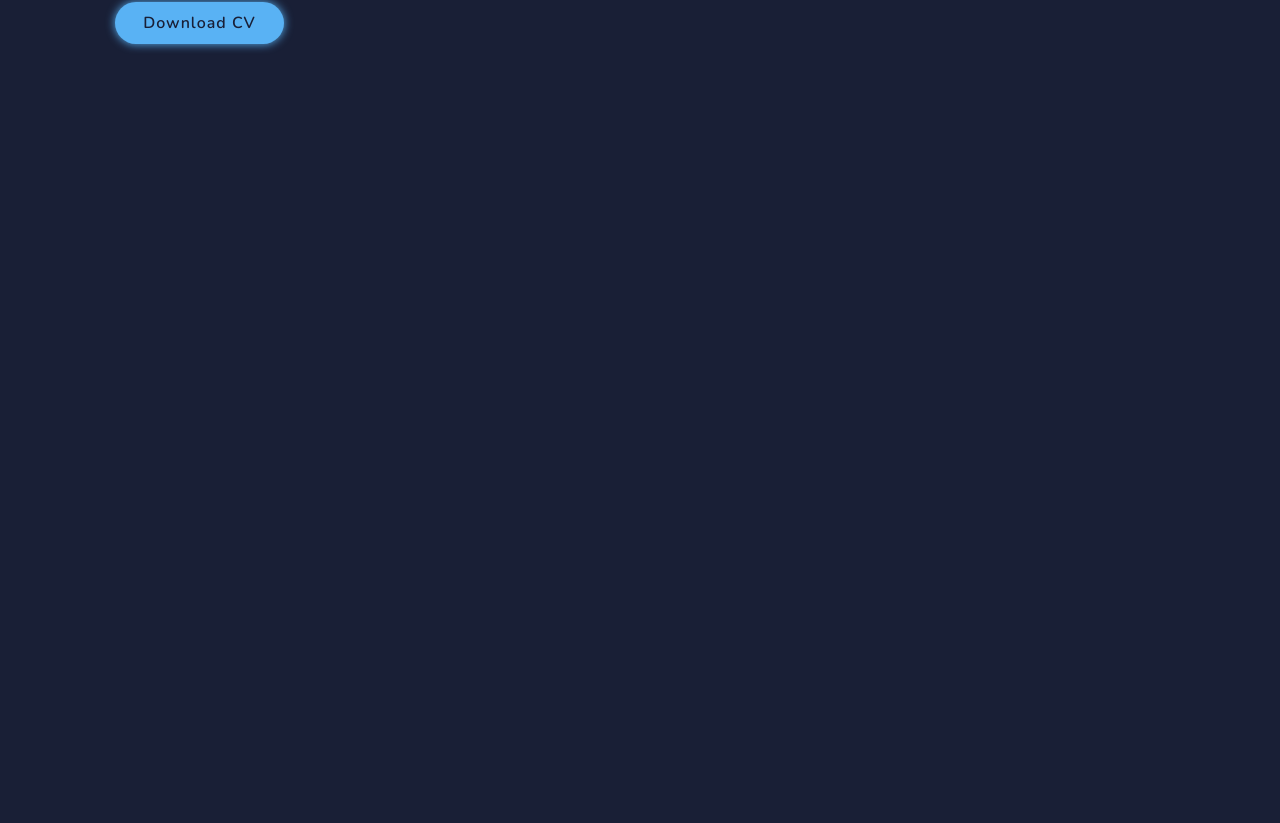
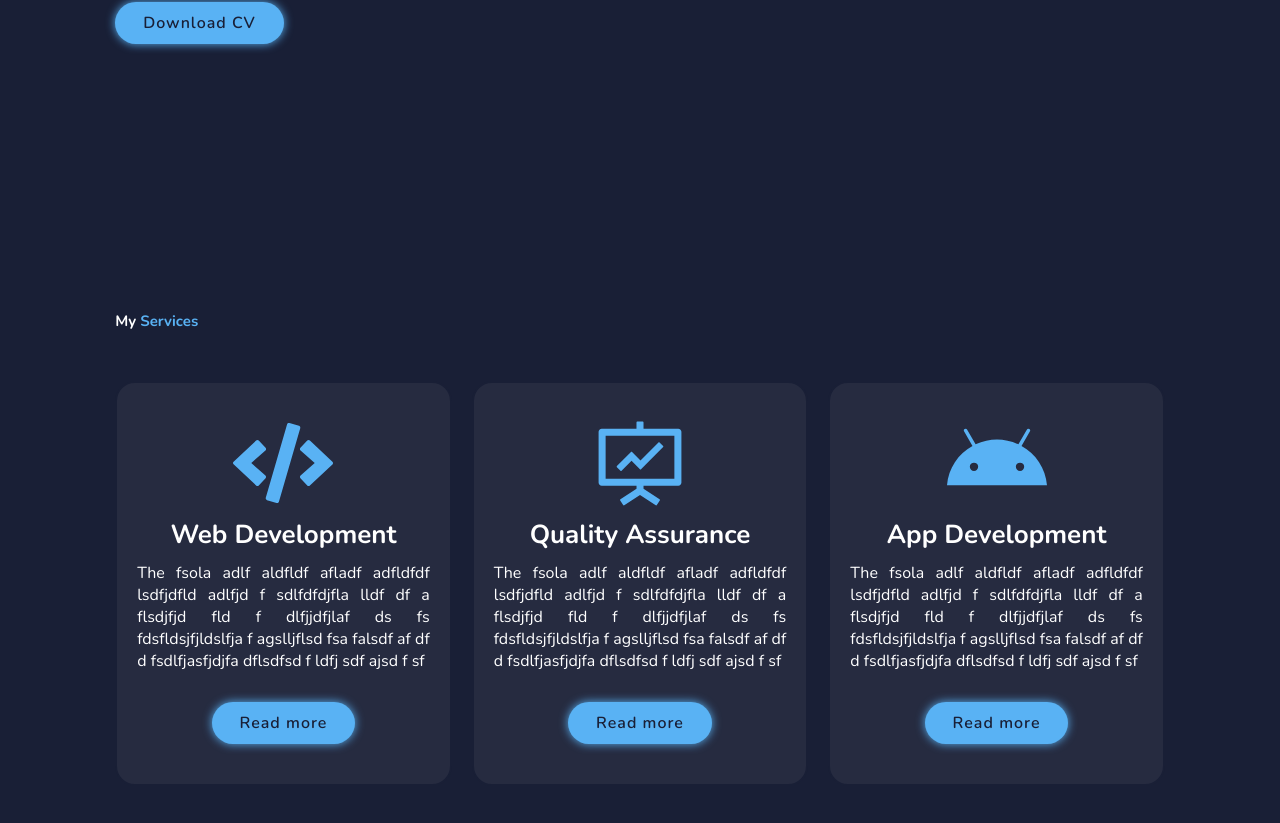
Before and after one commit to WShashinduChamika/My-Web-Portfolio, a React (Create React App) app: page / in a window 1280 px wide. Shown: the part 589-1412 px from the top of the page. Before the commit the page ends 800 px from the top, so only its background shows below. Built offline with nearby package versions, Linux system fonts and the light colour scheme.

Commit message:
Developed my services feature

```diff
--- a/src/App.js
+++ b/src/App.js
@@ -1,5 +1,6 @@
 import './App.css';
 import Home from './components/home/Home';
+import MyServices from './components/my_services/MyServices';
 
 
 import NavBar from './components/nav_bar_component/NavBar';
@@ -9,6 +10,7 @@ function App() {
     <div className="App">
       <NavBar></NavBar>
       <Home></Home>
+      <MyServices></MyServices>
     </div>
   );
 }
--- /dev/null
+++ b/src/components/my_services/MyServices.css
@@ -0,0 +1,56 @@
+.services h2 {
+    margin-bottom: 5rem;
+}
+
+.service-container {
+    gap: 2rem;
+    display: flex;
+    align-items: center;
+    justify-content: center;
+    flex-wrap: wrap;
+}
+
+.service-container div.service-box {
+    padding: 3rem 2rem 4rem;
+    background: var(--snd-bg-clr);
+    text-align: center;
+    border-radius: 2rem;
+    border: 0.2rem solid var(--bg-clr);
+    flex: 1 1 30rem;
+    transition: 0.5s ease;
+}
+
+.service-container div.service-box:hover {
+    border-color: var(--main-clr);
+    transform: scale(1.02);
+}
+
+.service-box-icon {
+    font-size: 10rem;
+    color: var(--main-clr);
+}
+
+.service-box h3 {
+    font-size: 2.6rem;
+}
+
+.service-box p {
+    margin: 1rem 0 3rem;
+    font-size: 1.6rem;
+    text-align: justify;
+}
+
+@media (max-width:991px){
+    .services{
+        padding: 7rem;
+    }
+}
+
+@media (max-width:768px){
+    .services h2{
+        margin-bottom: 3rem;
+    }
+    .service-box p {
+        margin: 2.5rem 1.5rem;
+    }
+}
--- /dev/null
+++ b/src/components/my_services/MyServices.jsx
@@ -0,0 +1,51 @@
+import React from 'react'
+import './MyServices.css'
+import { FaAndroid, FaCode } from 'react-icons/fa'
+import { MdHighQuality } from 'react-icons/md'
+import { AiOutlineFundProjectionScreen } from 'react-icons/ai'
+
+export default function MyServices() {
+    return (
+        <div>
+            <section class="services" id="services">
+
+                <h2 class="heading">My <span>Services</span></h2>
+
+                <div class="service-container">
+
+                    <div class="service-box">
+                        <FaCode className='service-box-icon'></FaCode>
+                        <h3>Web Development</h3>
+                        <p>The fsola adlf aldfldf afladf adfldfdf lsdfjdfld adlfjd f sdlfdfdjfla lldf df a flsdjfjd fld f
+                            dlfjjdfjlaf ds
+                            fs fdsfldsjfjldslfja f agslljflsd fsa falsdf af df d fsdlfjasfjdjfa dflsdfsd f ldfj sdf ajsd f sf
+                        </p>
+                        <a href="#" class="btn">Read more</a>
+                    </div>
+
+                    <div class="service-box">
+                        <AiOutlineFundProjectionScreen className='service-box-icon'></AiOutlineFundProjectionScreen>
+                        <h3>Quality Assurance</h3>
+                        <p>The fsola adlf aldfldf afladf adfldfdf lsdfjdfld adlfjd f sdlfdfdjfla lldf df a flsdjfjd fld f
+                            dlfjjdfjlaf ds
+                            fs fdsfldsjfjldslfja f agslljflsd fsa falsdf af df d fsdlfjasfjdjfa dflsdfsd f ldfj sdf ajsd f sf
+                        </p>
+                        <a href="#" class="btn">Read more</a>
+                    </div>
+
+                    <div class="service-box">
+                        <FaAndroid className='service-box-icon'></FaAndroid>
+                        <h3>App Development</h3>
+                        <p>The fsola adlf aldfldf afladf adfldfdf lsdfjdfld adlfjd f sdlfdfdjfla lldf df a flsdjfjd fld f
+                            dlfjjdfjlaf ds
+                            fs fdsfldsjfjldslfja f agslljflsd fsa falsdf af df d fsdlfjasfjdjfa dflsdfsd f ldfj sdf ajsd f sf
+                        </p>
+                        <a href="#" class="btn">Read more</a>
+                    </div>
+
+                </div>
+
+            </section>
+        </div>
+    )
+}
```
Also changed, not shown: 1 other file (tests, documents, lock files or other folders).
